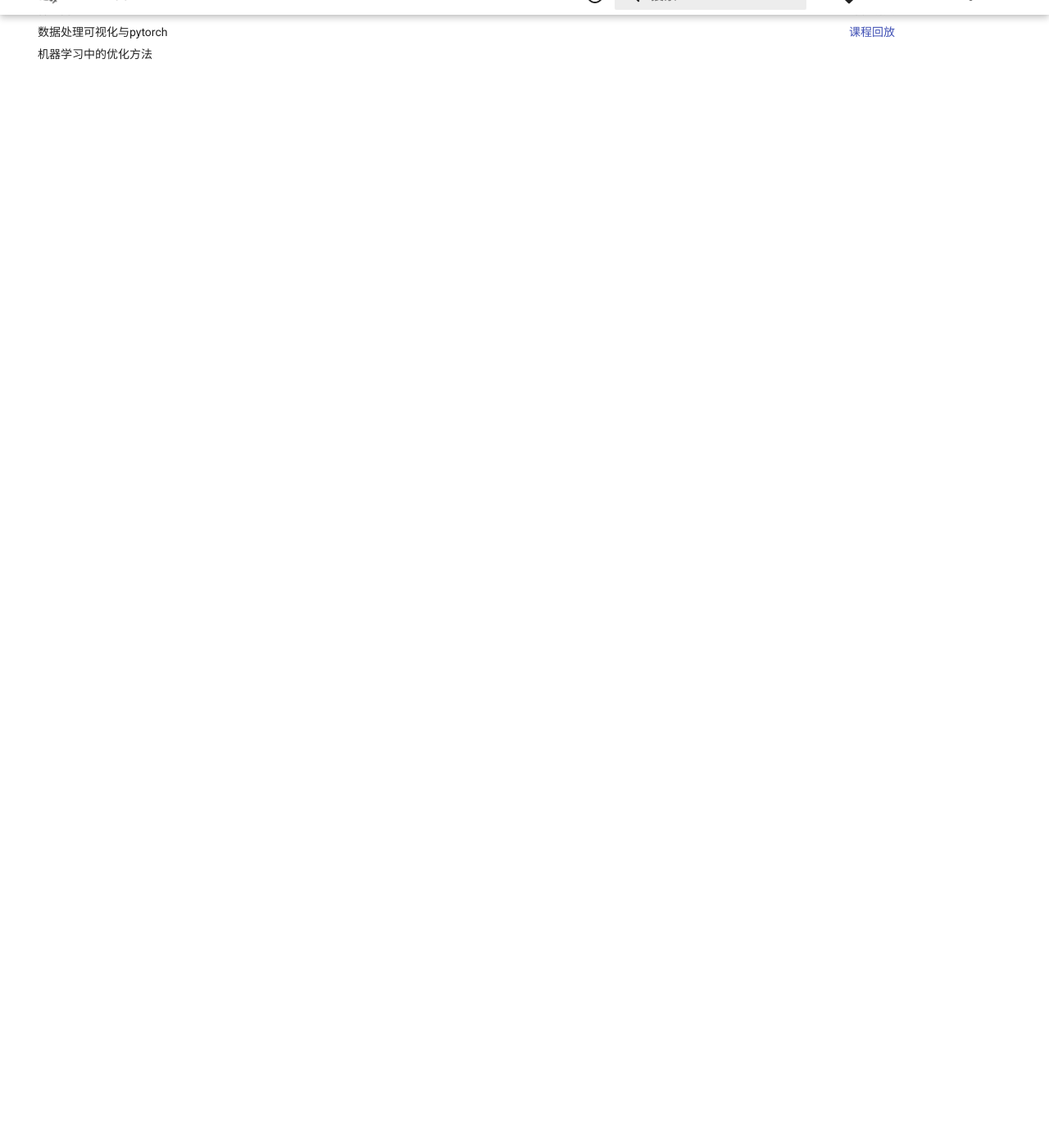
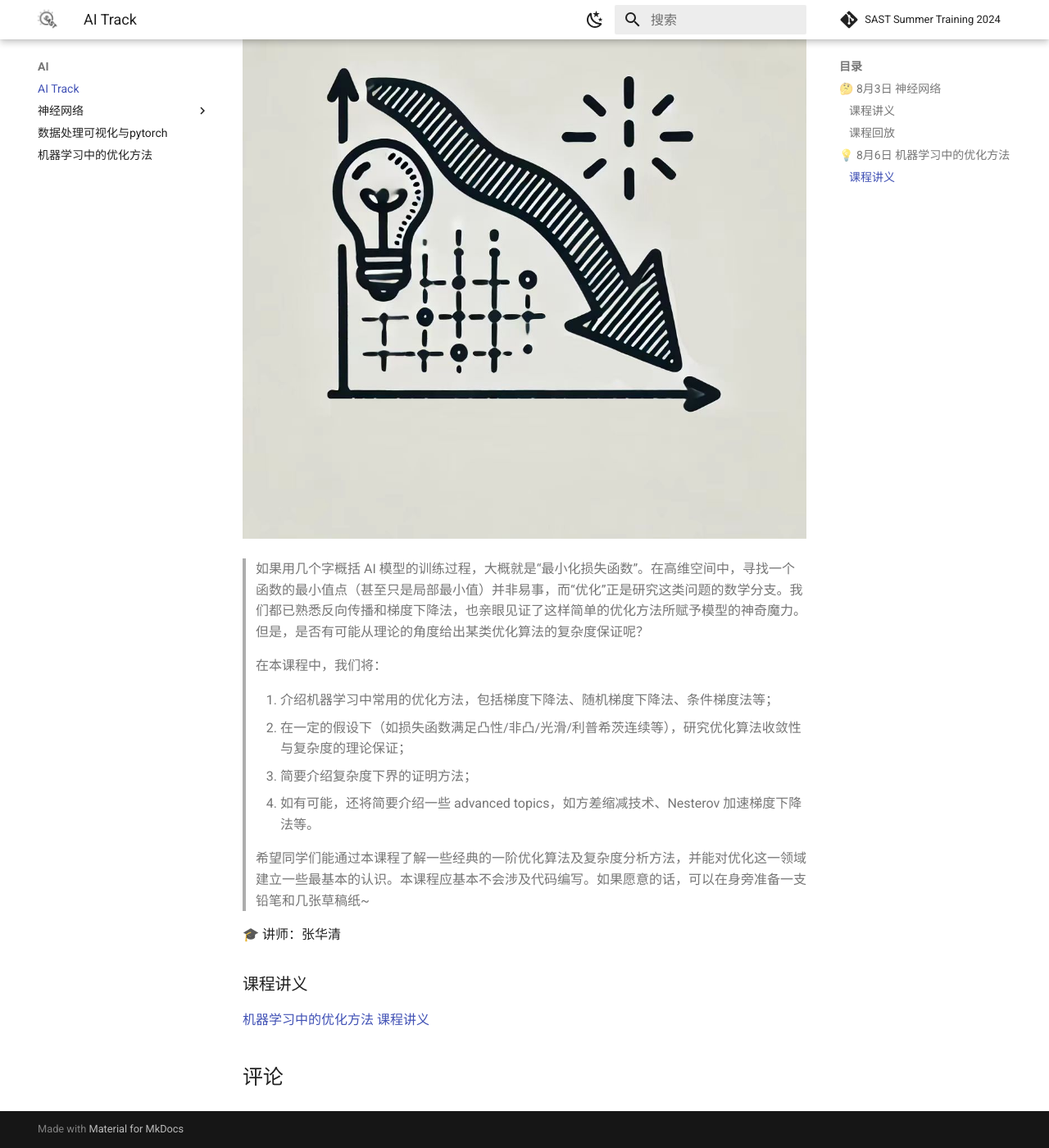
Before and after one commit to sast-summer-training-2024/sast-summer-training-2024.github.io, an MkDocs documentation site: the page built from docs/ai/index_ai.md, in a window 1280 px wide and 1400 px high, scrolled down 1450 px. Shown: the whole window at 82% size. Built offline with MkDocs 1.6.1 and Material for MkDocs 9.7.7, drawn with Linux system fonts in a browser that asks for light colours; comment, search, counter and statistics services are not loaded.

Commit message:
feat: add ml-optimization to AI index

```diff
--- a/docs/ai/index_ai.md
+++ b/docs/ai/index_ai.md
@@ -24,3 +24,24 @@
 ### 课程回放
 
 [神经网络 课程讲义](https://www.bilibili.com/video/BV11SvDeNEbY/?share_source=copy_web&vd_source=5f41358f46c6dc60e03c3ff6ca5a8520)
+
+## 💡 8月6日 机器学习中的优化方法
+
+![logo](../images/logo/机器学习优化.jpg)
+
+>如果用几个字概括 AI 模型的训练过程，大概就是“最小化损失函数”。在高维空间中，寻找一个函数的最小值点（甚至只是局部最小值）并非易事，而“优化”正是研究这类问题的数学分支。我们都已熟悉反向传播和梯度下降法，也亲眼见证了这样简单的优化方法所赋予模型的神奇魔力。但是，是否有可能从理论的角度给出某类优化算法的复杂度保证呢？
+>
+>在本课程中，我们将：
+>
+>1. 介绍机器学习中常用的优化方法，包括梯度下降法、随机梯度下降法、条件梯度法等；
+>2. 在一定的假设下（如损失函数满足凸性/非凸/光滑/利普希茨连续等），研究优化算法收敛性与复杂度的理论保证；
+>3. 简要介绍复杂度下界的证明方法；
+>4. 如有可能，还将简要介绍一些 advanced topics，如方差缩减技术、Nesterov 加速梯度下降法等。
+>
+>希望同学们能通过本课程了解一些经典的一阶优化算法及复杂度分析方法，并能对优化这一领域建立一些最基本的认识。本课程应基本不会涉及代码编写。如果愿意的话，可以在身旁准备一支铅笔和几张草稿纸~
+
+🎓 讲师：张华清
+
+### 课程讲义
+
+[机器学习中的优化方法 课程讲义](https://summer24.net9.org/ai/sast2024-optimization/test/)
```
